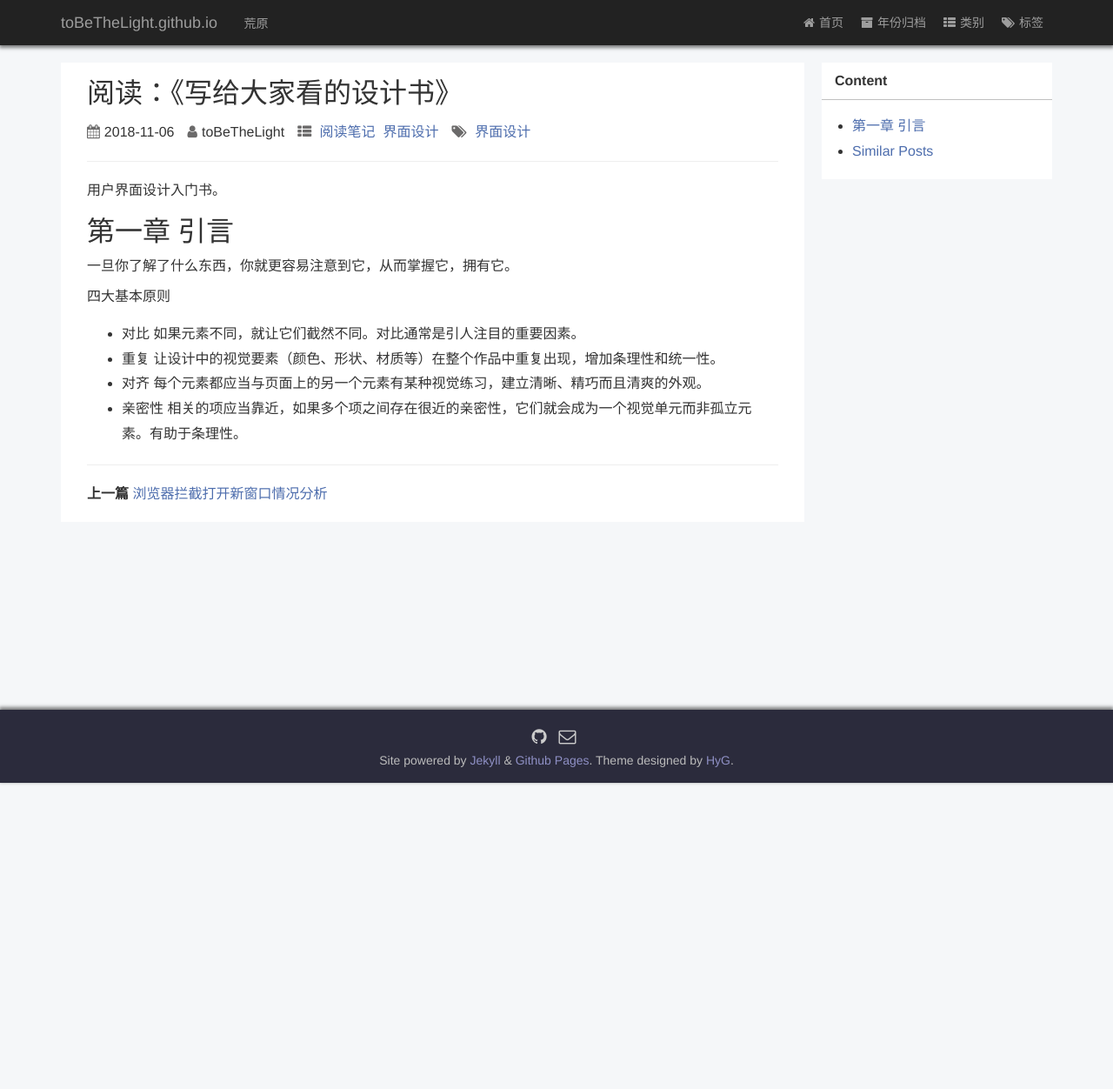
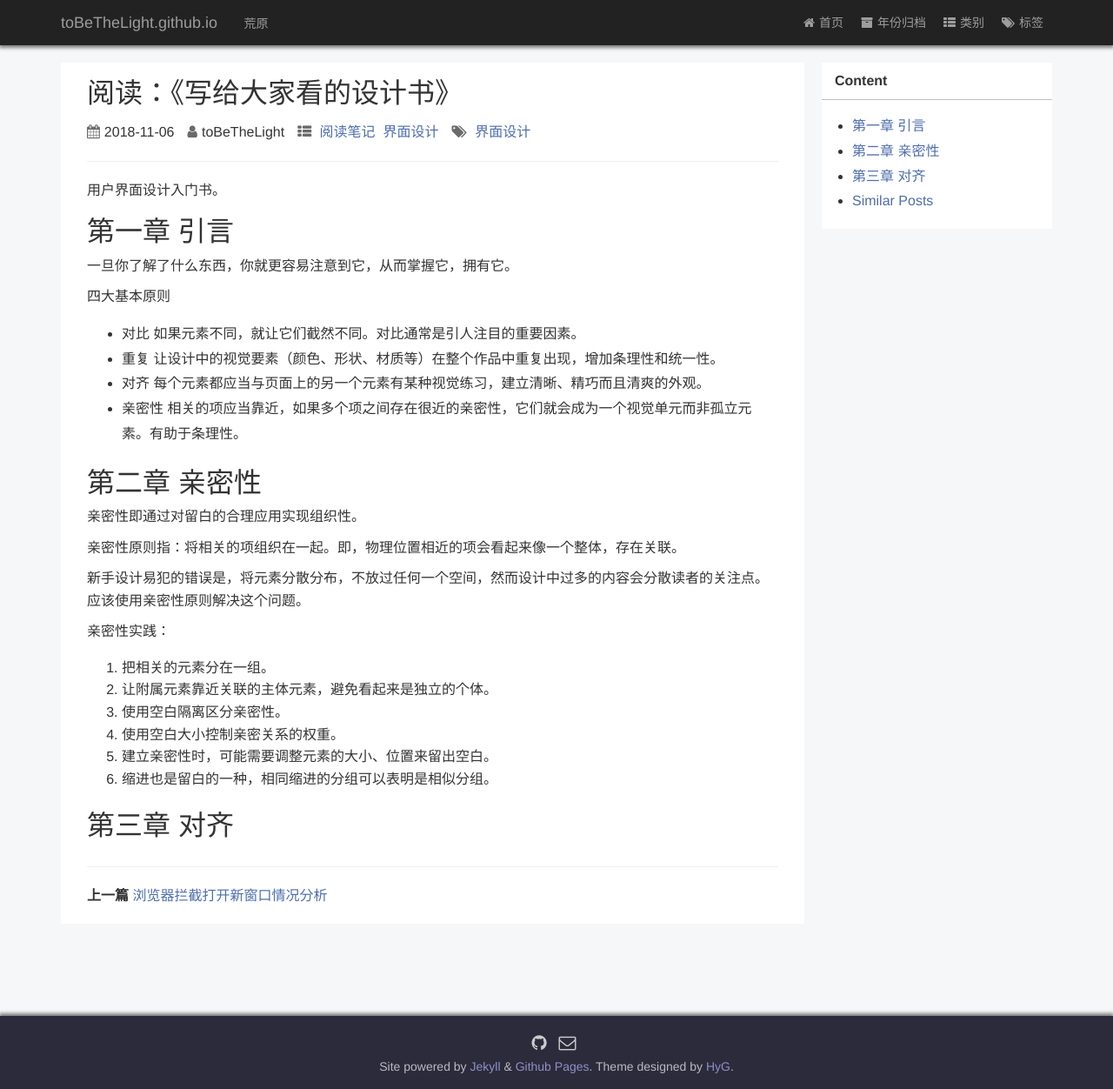
Before and after one commit to toBeTheLight/toBeTheLight.github.io, a Jekyll site: the page built from _posts/2018-11-06-《写给大家看的设计书》.md, in a window 1280 px wide. Shown: the whole page at 87% size. Built offline with Jekyll 4.4.1, drawn with Linux system fonts in a browser that asks for light colours; a style sheet for code colours, icons or effects is not loaded; before the commit the page ends 900 px from its top, so only the background shows below that.

Commit message:
feat: 第二章终于总结出来了

```diff
--- a/_posts/2018-11-06-《写给大家看的设计书》.md
+++ b/_posts/2018-11-06-《写给大家看的设计书》.md
@@ -27,3 +27,21 @@ author: toBeTheLight
   每个元素都应当与页面上的另一个元素有某种视觉练习，建立清晰、精巧而且清爽的外观。
 * 亲密性
   相关的项应当靠近，如果多个项之间存在很近的亲密性，它们就会成为一个视觉单元而非孤立元素。有助于条理性。
+
+# 第二章 亲密性
+
+亲密性即通过对留白的合理应用实现组织性。
+
+亲密性原则指：将相关的项组织在一起。即，物理位置相近的项会看起来像一个整体，存在关联。
+
+新手设计易犯的错误是，将元素分散分布，不放过任何一个空间，然而设计中过多的内容会分散读者的关注点。应该使用亲密性原则解决这个问题。
+
+亲密性实践：
+1. 把相关的元素分在一组。
+2. 让附属元素靠近关联的主体元素，避免看起来是独立的个体。
+3. 使用空白隔离区分亲密性。
+4. 使用空白大小控制亲密关系的权重。
+5. 建立亲密性时，可能需要调整元素的大小、位置来留出空白。
+6. 缩进也是留白的一种，相同缩进的分组可以表明是相似分组。
+
+# 第三章 对齐
```
